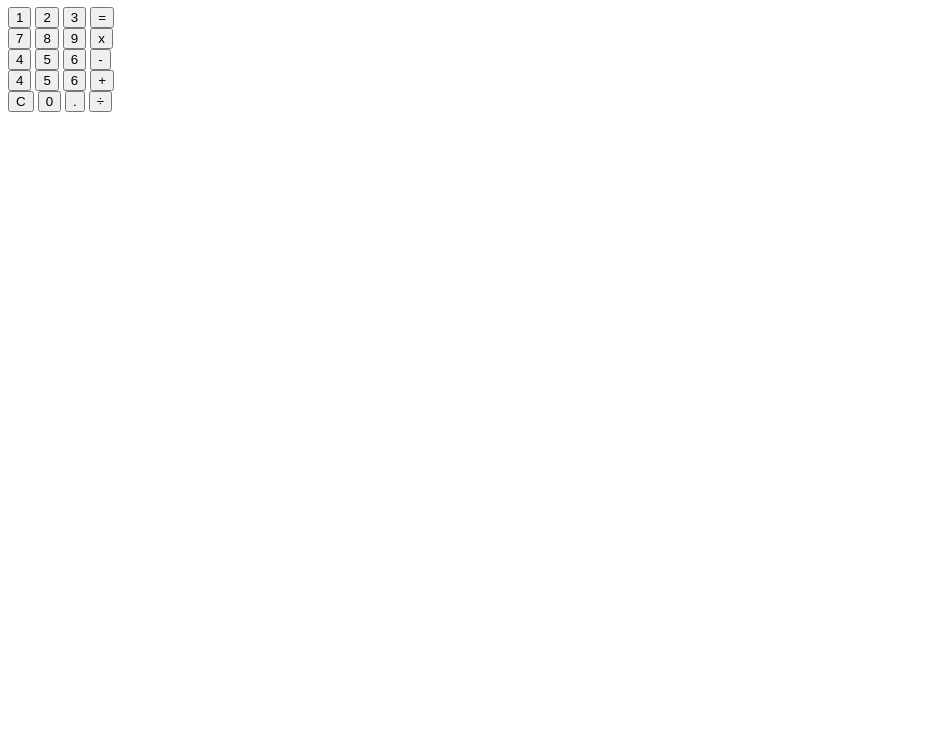
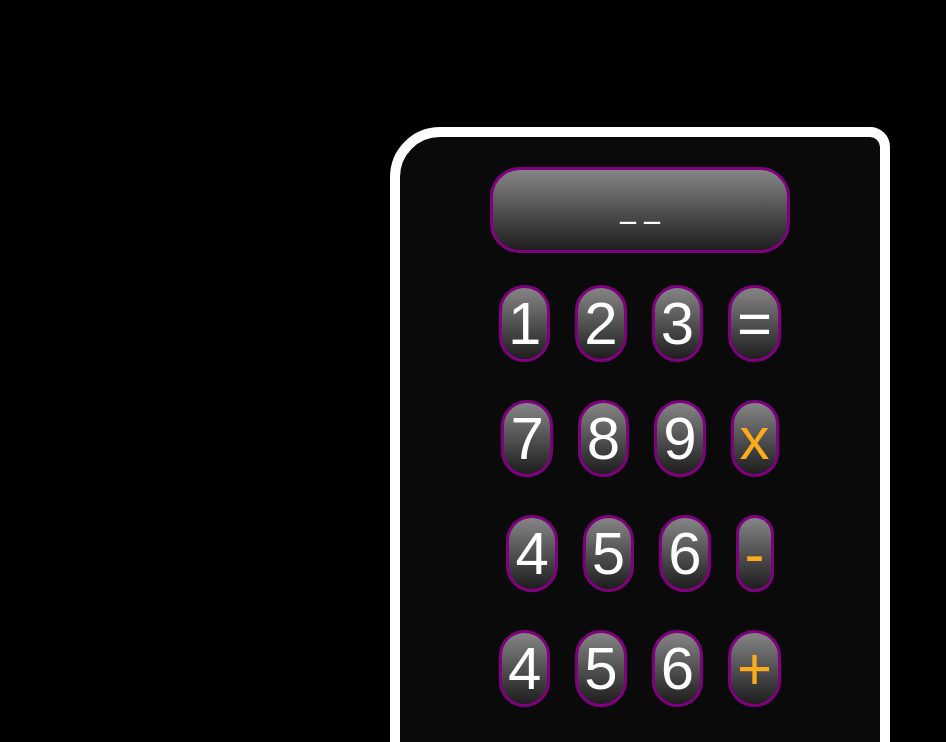
Before and after one commit to ChantellDavis/Calculator, a plain HTML site: page index.html in a window 1280 px wide. Shown: the part 73-815 px from the top of the page, without its empty margins (0-946 px from the left). Drawn offline with Linux system fonts and the light colour scheme.

Commit message:
improved css and html files

```diff
--- a/index.html
+++ b/index.html
@@ -7,9 +7,12 @@
     <title>Calculator</title>
   </head>
   <body>
-    <div>
-      <div>
-        <h1 class="sumScreen" id="sum-screen">__</h1>
+    <div class="fullWrap">
+      <div class="mainTitleSpace">
+        <h1 class="sumScreen" id="sum-screen">
+          <span class="num1" id="num1">_</span>
+          <span class="num2" id="num2">_</span>
+        </h1>
       </div>
       <div class="firstRow" id="first-row">
         <button class="one" id="one-1">1</button>
@@ -41,6 +44,7 @@
         <button class="period" id="period">.</button>
         <button class="divide" id="divide">÷</button>
       </div>
+      <h2 class="companyName">Bamboo Calculators</h2>
     </div>
   </body>
 </html>
--- a/scr/style.css
+++ b/scr/style.css
@@ -0,0 +1,51 @@
+body {
+    background-color: black;
+    margin-top: 200px;
+
+}
+
+.fullWrap{
+    background-color: rgb(11, 10, 11);
+    width: 300px;
+    margin: 0 auto;
+    padding: 30px 90px 70px;
+    display: block;
+    text-align: center;
+    border-radius: 50px 20px;
+    box-shadow: 4px 5px 20px 0px rgba(0,0,0,0.75);
+    border: 10px solid #fff;
+}
+
+.mainTitleSpace{
+   border-radius: 30px;
+
+}
+
+.firstRow, .secondRow, .thirdRow, .fourthRow, .fifthRow{
+    font-size: 100px;
+    /* display: flex;
+    justify-content: space-between; */
+}
+
+.one, .two, .three, .equal, .four, .five, .six, .seven, .eight, .nine, .add, .subtract, .divide, .multiply, .clear, .zero, .period{
+    font-size: 60px;
+   border-radius: 100px;
+
+}
+
+ .add, .subtract, .divide, .multiply, .equal{
+    color: rgb(250, 172, 26);
+ }
+.mainTitleSpace, .one, .two, .three, .equal, .four, .five, .six, .seven, .eight, .nine, .add, .subtract, .divide, .multiply, .clear, .zero, .period{
+ border: 3px solid purple;
+ background: linear-gradient(-180deg, rgba(255,255,255,0.50) 0%, rgba(49, 49, 49, 0.5) 100%);
+}
+
+.num1, .num2, .one, .two, .three, .equal, .four, .five, .six, .seven, .eight, .nine, .clear, .zero, .period {
+ color: #fff;
+}
+.companyName{
+    margin-top: 40px;
+    color: purple;
+    font-size: 30px;
+}
```
